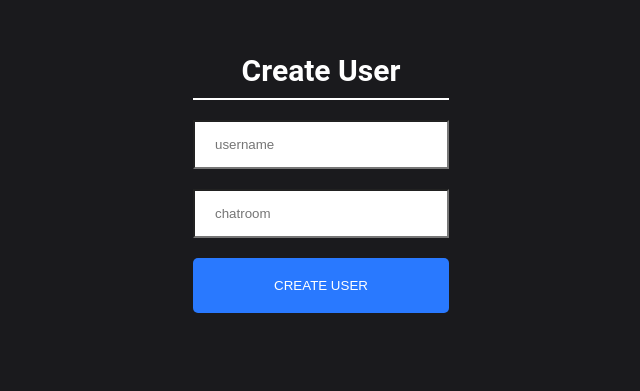
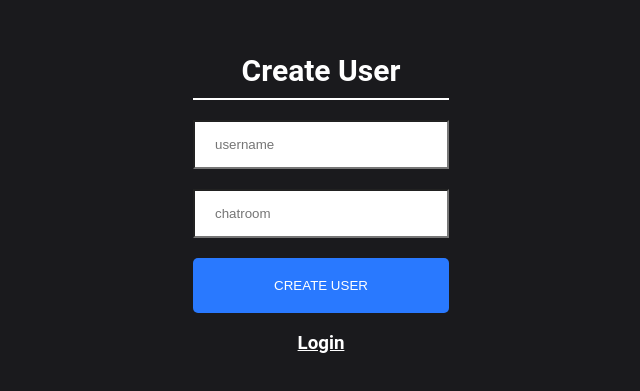
Before and after one commit to wasswarichard/chat-application, a React (Create React App) app: page /create in a window 1280 px wide. Shown: the part 167-558 px from the top of the page, without its empty margins (319-959 px from the left). Built offline with nearby package versions, Linux system fonts and the light colour scheme.

Commit message:
chat application set up

```diff
--- a/package.json
+++ b/package.json
@@ -6,6 +6,7 @@
     "@testing-library/jest-dom": "^5.11.9",
     "@testing-library/react": "^11.2.5",
     "@testing-library/user-event": "^12.7.3",
+    "axios": "^0.18.0",
     "query-string": "^6.14.0",
     "react": "^17.0.1",
     "react-dom": "^17.0.1",
--- a/src/components/Chat/Chat.js
+++ b/src/components/Chat/Chat.js
@@ -14,6 +14,7 @@ const Chat = ({location}) => {
     const [message, setMessage] = useState('');
     let [messages, setMessages] = useState([]);
     useEffect(()=> {
+        console.log(location);
         const {name, room} = queryString.parse(location.search);
         socket = io(config.apiUrl);
         setName(name);
--- a/src/components/CreateUser/CreateUser.css
+++ b/src/components/CreateUser/CreateUser.css
@@ -0,0 +1,3 @@
+.loading, .error {
+    color: #fff;
+}
--- a/src/components/CreateUser/CreateUser.js
+++ b/src/components/CreateUser/CreateUser.js
@@ -1,19 +1,54 @@
 import React, {useState} from 'react';
 import {Link} from "react-router-dom";
+import axios from 'axios';
+import config from "../../Helpers/config.json"
 import './CreateUser.css'
 
 const CreateUser = () => {
     const [name, setName] = useState('');
     const [room, setRoom] = useState('');
+
+    const [isLoading, setIsLoading] = useState(false);
+    const [error, setError] = useState(null);
+
+    const submit = async () => {
+        setError(false);
+        setIsLoading(true);
+        await axios.post(`${config.apiUrl}/create`,{
+            name, room
+        })
+            .then(response => {
+                if(response.data["code"] === 201 ) {
+                    window.location.href = '/';
+                } else {
+                    setError(response.data.message);
+                }
+                setIsLoading(false);
+            });
+    };
+
     return (
         <div className="joinOuterContainer">
             <div className="joinInnerContainer">
                 <h1 className="heading">Create User</h1>
+                {isLoading && (
+                    <div className="loading">
+                    <span className="loadingspan" style={{}}>
+                    loading..
+                    </span>
+                    </div>
+                )}
+                {error && (
+                    <div className="login-error">
+                    <span className="error" style={{}}>
+                    {error}
+                    </span>
+                    </div>
+                )}
                 <div><input placeholder="username" className="joinInput" type="text" onChange={(event) => setName(event.target.value)}/></div>
                 <div><input placeholder="chatroom" className="joinInput mt-20" type="text" onChange={(event) =>setRoom(event.target.value)}/></div>
-                <Link onClick={event => (!name || !room) ? event.preventDefault() : null} to={`/`}>
-                    <button className="button mt-20" type="submit"> Create User</button>
-                </Link>
+                <button className="button mt-20" onClick={submit} type="submit"> Create User</button>
+                <h3><Link to={`/`} className="createUser">Login</Link></h3>
             </div>
         </div>
     )
--- a/src/components/Join/Join.css
+++ b/src/components/Join/Join.css
@@ -10,6 +10,10 @@ html, body {
 
 * {
     box-sizing: border-box;
+}
+
+.loading, .error {
+    color: #fff;
 }
 
 .joinOuterContainer {
--- a/src/components/Join/Join.js
+++ b/src/components/Join/Join.js
@@ -1,20 +1,56 @@
 import React, {useState} from 'react';
 import {Link} from "react-router-dom";
+import axios from 'axios';
 import config from "../../Helpers/config.json"
 import './Join.css';
 
 const Join = () => {
     const [name, setName] = useState('');
     const [room, setRoom] = useState('');
+    const [isLoading, setIsLoading] = useState(false);
+    const [error, setError] = useState(null);
+
+    const submit = async () => {
+        setError(false);
+        setIsLoading(true);
+        await axios.post(`${config.apiUrl}/login`,{
+            name, room
+        })
+            .then(response => {
+                if(response.data["code"] === 200 ) {
+                    window.location.href = `/chat?name=${name}&room=${room}`;
+                } else {
+                    setError(response.data.message);
+                }
+                setIsLoading(false);
+            });
+    };
+
     return (
         <div className="joinOuterContainer">
             <div className="joinInnerContainer">
                 <h1 className="heading">Real time chat Application</h1>
+                {isLoading && (
+                    <div className="loading">
+                    <span className="loadingspan" style={{}}>
+                    loading..
+                    </span>
+                    </div>
+                )}
+                {error && (
+                    <div className="login-error">
+                    <span className="error" style={{}}>
+                    {error}
+                    </span>
+                    </div>
+                )}
+
+
+
+
                 <div><input placeholder="username" className="joinInput" type="text" onChange={(event) => setName(event.target.value)}/></div>
                 <div><input placeholder="chatroom" className="joinInput mt-20" type="text" onChange={(event) =>setRoom(event.target.value)}/></div>
-                <Link onClick={event => (!name || !room) ? event.preventDefault() : null} to={`/chat?name=${name}&room=${room}`}>
-                    <button className="button mt-20" type="submit"> Login</button>
-                </Link>
+                <button className="button mt-20" onClick={submit} type="submit"> Login</button>
                 <h3><Link to={`/create`} className="createUser"> Create User Account</Link></h3>
             </div>
         </div>
```
Also changed, not shown: 1 other file (tests, documents, lock files or other folders).
